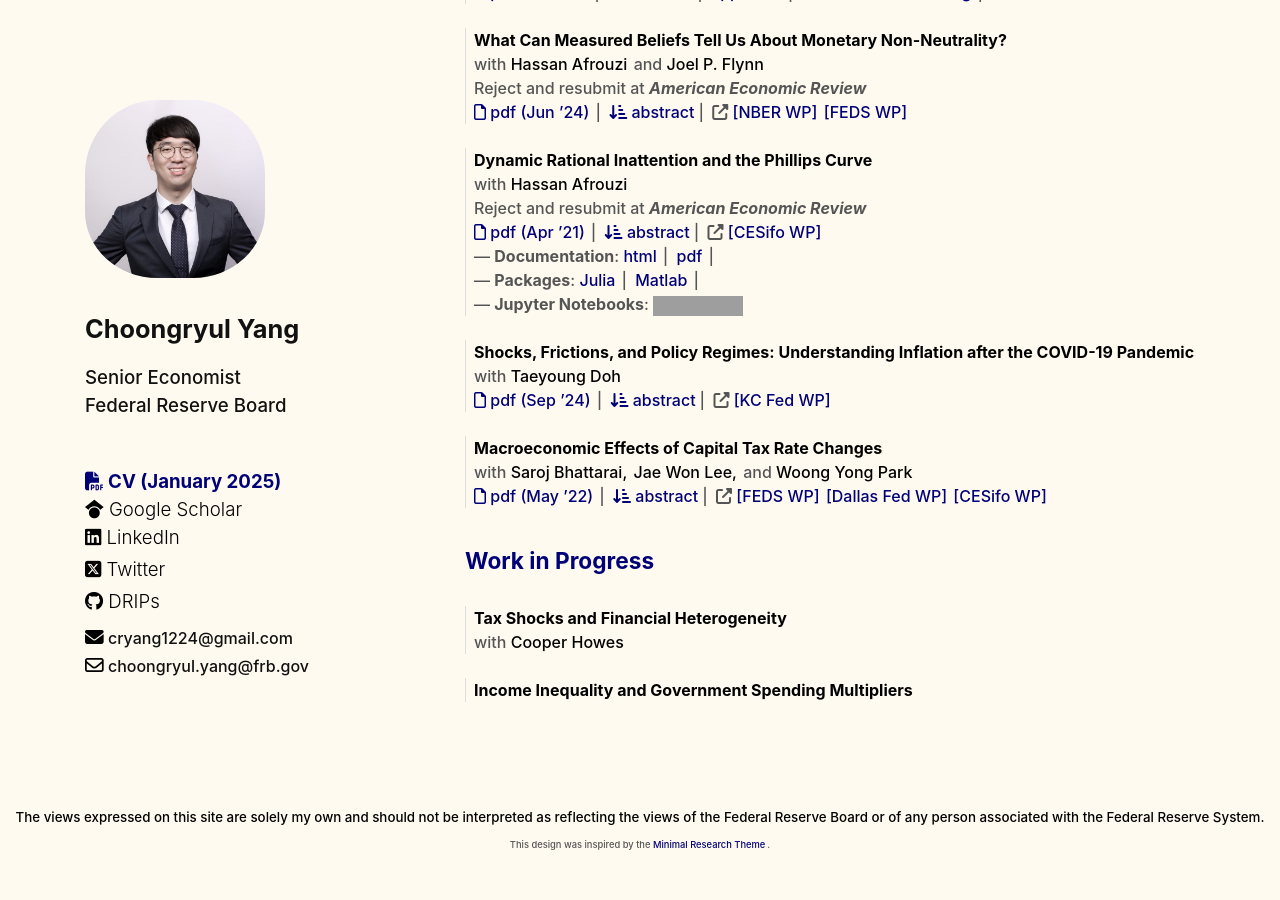
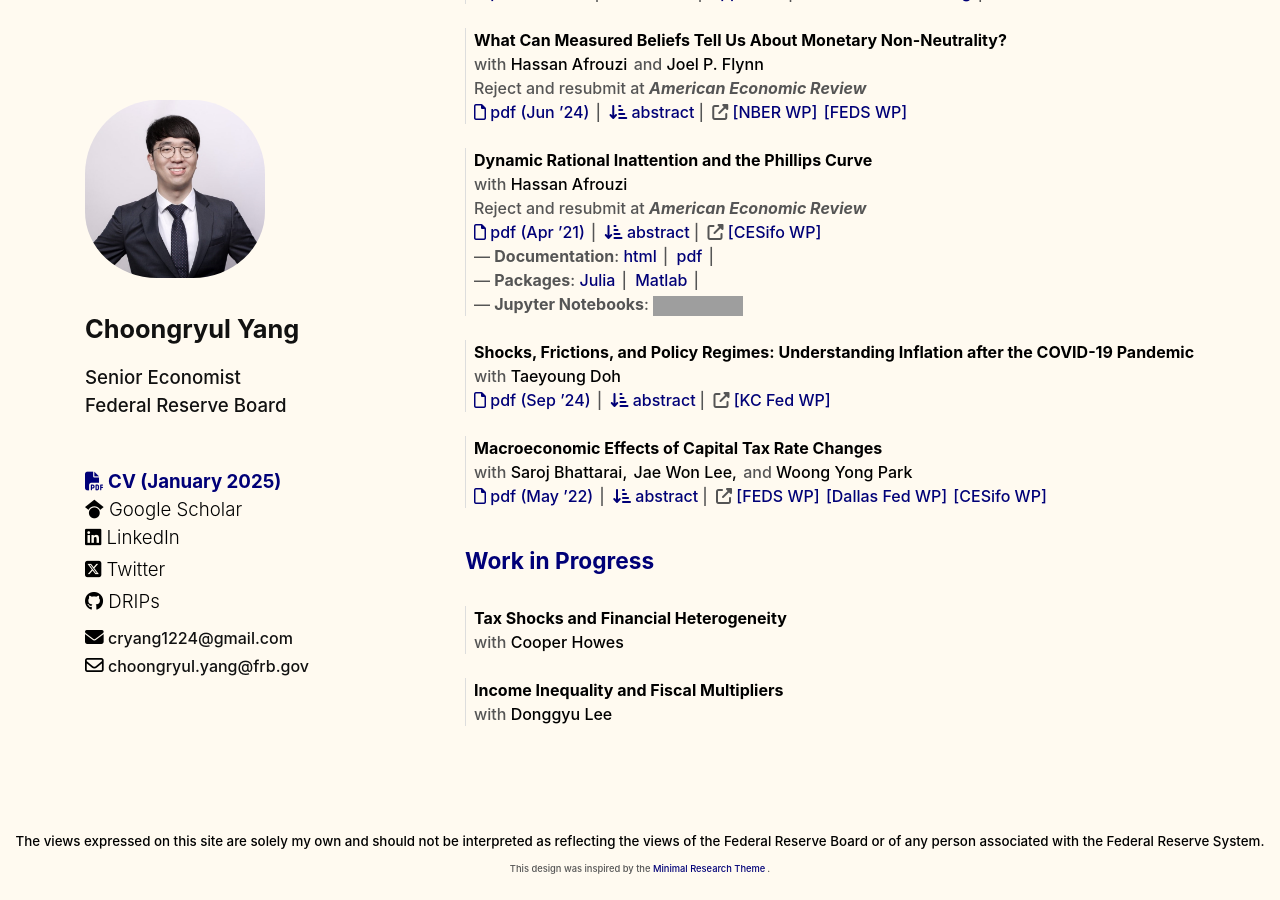
Before and after one commit to choongryulyang/choongryulyang.github.io, a Jekyll site: the page index.html, which Jekyll copies as it is, in a window 1280 px wide and 900 px high, scrolled down 960 px. Built offline with Jekyll 4.4.1, drawn with Linux system fonts in a browser that asks for light colours; nearby versions of some CDN libraries; before the commit the page ends 1836 px from its top, so only the background shows below that; grey boxes are pictures that could not be loaded.

Commit message:
Update index.html

```diff
--- a/index.html
+++ b/index.html
@@ -669,8 +669,11 @@
                 <div class="py-1">
                     <p class="paper my-2 pl-2">
                         <span class="" style="color: #000000">
-                            <b>Income Inequality and Government Spending Multipliers</b>
-                        </span>
+                            <b>Income Inequality and Fiscal Multipliers</b>
+                        </span><br>
+                        with
+                        <a class="author" href="https://sites.google.com/view/donggyulee/" target="_blank"
+                            onclick="gtag('event','Click',{'event_category': 'Coauthors','event_action':'Click','event_label':'Cooper'})">Donggyu Lee</a>
                     </p>
                 </div>
 
```
